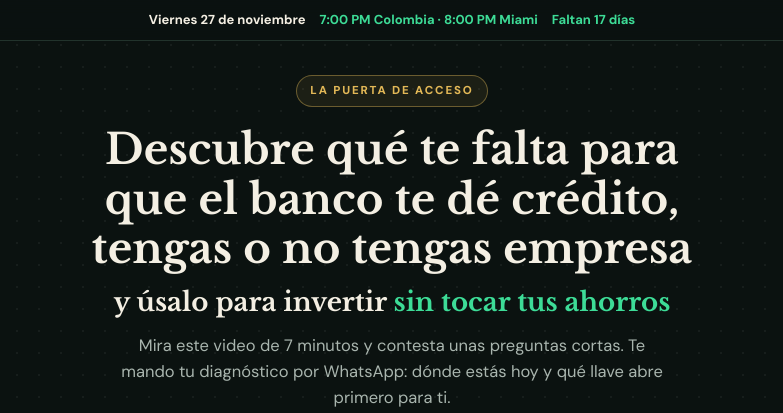
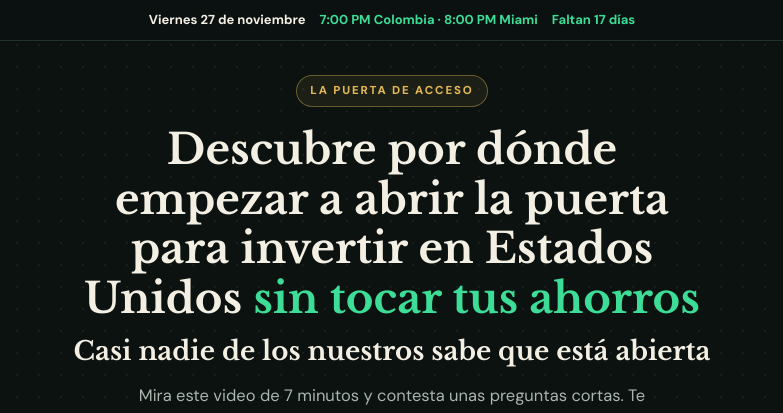
Before and after one commit to alvaromv19/mercedes-rios, a plain HTML site: page puerta-de-acceso-tt.html in a window 1280 px wide. Shown: the top 413 px of the page, without its empty margins (248-1031 px from the left). Drawn offline with nearby package versions, Linux system fonts and the light colour scheme; a script that the page names is missing.

Commit message:
Subtitulo: para cruzarla; titular nuevo tambien en la pagina de TikTok
Co-Authored-By: Claude Opus 5.5 <noreply@anthropic.com>
Claude-Session: https://claude.ai/code/session_018wVtQvY79ao6RBKsef4jGY

```diff
--- a/puerta-de-acceso-tt.html
+++ b/puerta-de-acceso-tt.html
@@ -361,7 +361,7 @@ footer .marca{color:var(--mute);font-size:13px;font-weight:700;text-align:center
 
   <div class="hero">
     <span class="pill">La Puerta de Acceso</span>
-    <h1>Descubre qué te falta para que el banco te dé crédito, tengas o no tengas empresa<span class="h1-resto">y úsalo para invertir <em>sin tocar tus ahorros</em></span></h1>
+    <h1>Descubre por dónde empezar a abrir la puerta para invertir en Estados Unidos <em>sin tocar tus ahorros</em><span class="h1-resto">Casi nadie de los nuestros sabe que está abierta</span></h1>
     <p class="sub">Mira este video de 7 minutos y contesta unas preguntas cortas. Te mando tu diagnóstico por WhatsApp: dónde estás hoy y qué llave abre primero para ti.</p>
   </div>
 
```
Also changed, not shown: puerta-de-acceso.html (+1 -1 lines).
